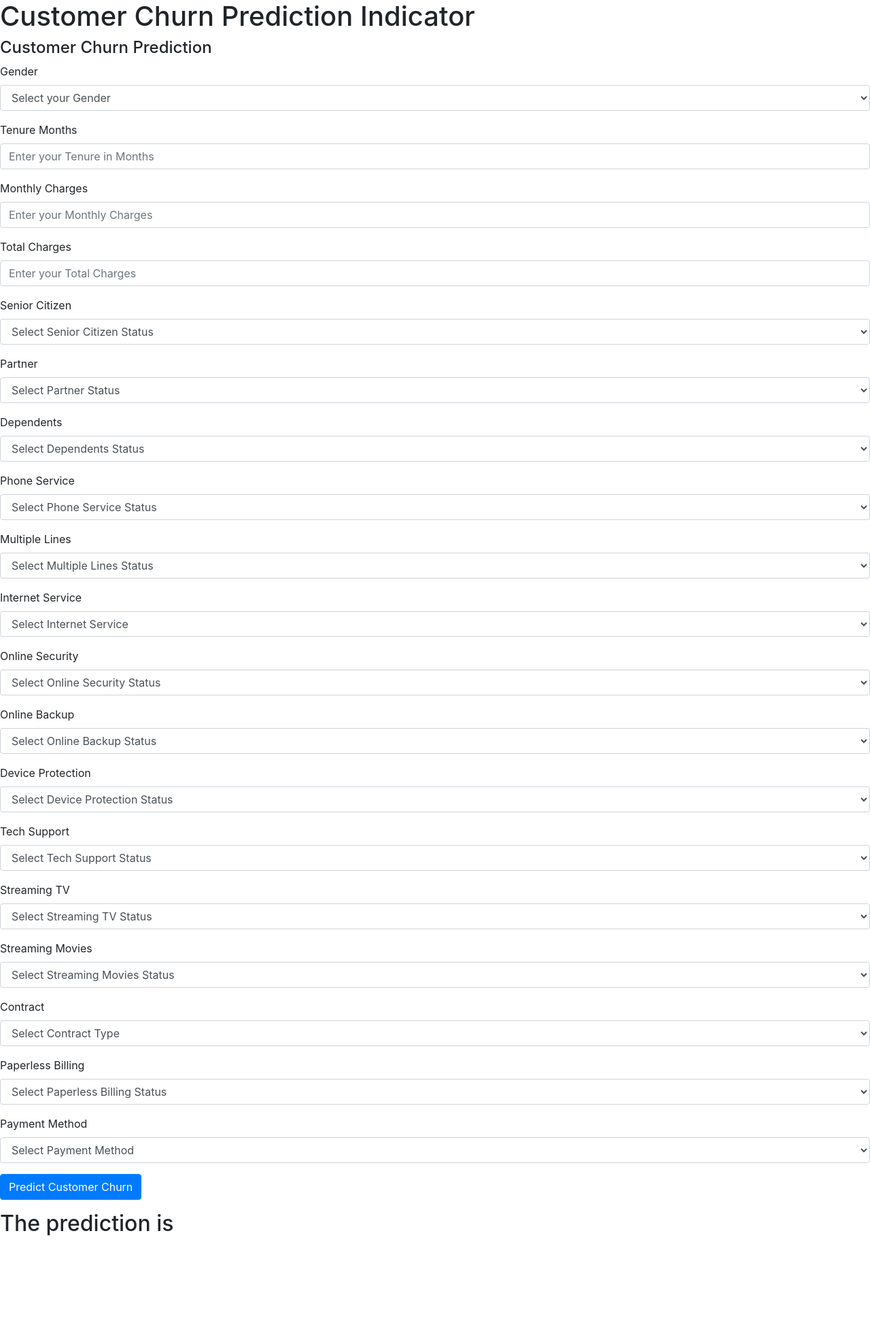
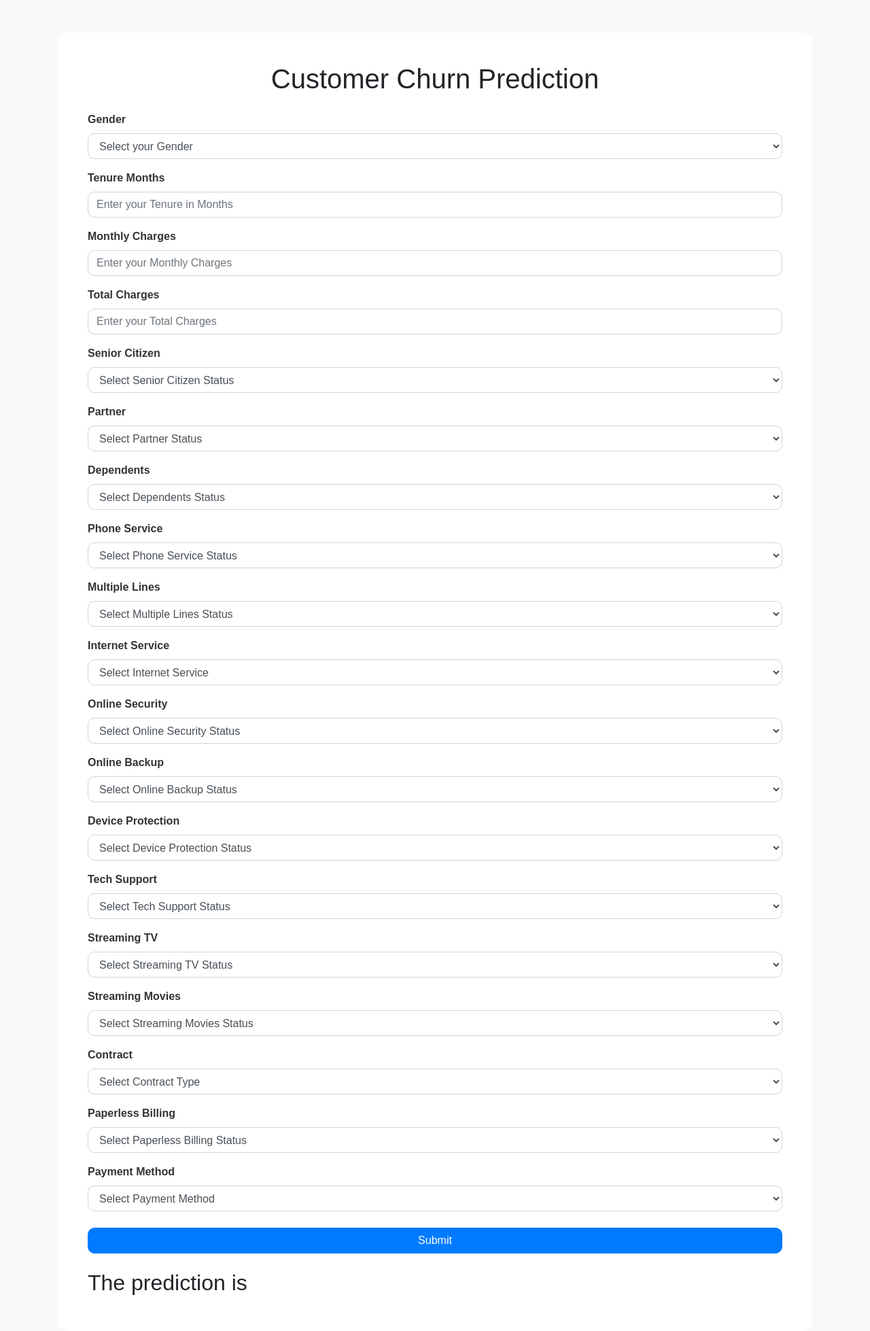
Before and after one commit to SURYA-BS-01/customer-churn-prediction, a Flask app: page / in a window 1280 px wide. Shown: the whole page at 68% size. Before the commit the page ends 1818 px from the top, so only its background shows below. Run offline with Flask 3, Linux system fonts and the light colour scheme; some libraries are stand-ins or nearby versions.

Commit message:
UI Update

```diff
--- a/templates/index.html
+++ b/templates/index.html
@@ -3,173 +3,197 @@
 <head>
     <title>Customer Churn Prediction</title>
     <link rel="stylesheet" href="https://maxcdn.bootstrapcdn.com/bootstrap/4.0.0/css/bootstrap.min.css">
+    <link rel="stylesheet" href="styles.css">
 </head>
 <body>
-    <div class="login">
-        <h1>Customer Churn Prediction Indicator</h1>
-
+    <div class="container mt-5">
+        <div class="card shadow-lg p-4">
+            <div class="card-body">
+                <h1 class="text-center mb-4">Customer Churn Prediction</h1>
                 <form action="{{ url_for('predict_datapoint')}}" method="post">
-            <h1>
-                <legend>Customer Churn Prediction</legend>
-            </h1>
-            <div class="mb-3">
-                <label class="form-label">Gender</label>
-                <select class="form-control" name="gender" placeholder="Enter your Gender" required>
-                    <option class="placeholder" selected disabled value="">Select your Gender</option>
+                    <fieldset>
+                        <div class="form-group">
+                            <label for="gender" class="form-label">Gender</label>
+                            <select id="gender" class="form-control" name="gender" required>
+                                <option selected disabled value="">Select your Gender</option>
                                 <option value="Male">Male</option>
                                 <option value="Female">Female</option>
                             </select>
                         </div>
-            <div class="mb-3">
-                <label class="form-label">Tenure Months</label>
-                <input class="form-control" type="number" name="tenure_months" placeholder="Enter your Tenure in Months" min="0" required />
+
+                        <div class="form-group">
+                            <label for="tenure_months" class="form-label">Tenure Months</label>
+                            <input id="tenure_months" class="form-control" type="number" name="tenure_months" placeholder="Enter your Tenure in Months" min="0" required />
                         </div>
-            <div class="mb-3">
-                <label class="form-label">Monthly Charges</label>
-                <input class="form-control" type="number" step="0.01" name="monthly_charges" placeholder="Enter your Monthly Charges" min="0" required />
+
+                        <div class="form-group">
+                            <label for="monthly_charges" class="form-label">Monthly Charges</label>
+                            <input id="monthly_charges" class="form-control" type="number" step="0.01" name="monthly_charges" placeholder="Enter your Monthly Charges" min="0" required />
                         </div>
-            <div class="mb-3">
-                <label class="form-label">Total Charges</label>
-                <input class="form-control" type="number" step="0.01" name="total_charges" placeholder="Enter your Total Charges" min="0" required />
+
+                        <div class="form-group">
+                            <label for="total_charges" class="form-label">Total Charges</label>
+                            <input id="total_charges" class="form-control" type="number" step="0.01" name="total_charges" placeholder="Enter your Total Charges" min="0" required />
                         </div>
-            <div class="mb-3">
-                <label class="form-label">Senior Citizen</label>
-                <select class="form-control" name="senior_citizen" placeholder="Are you a Senior Citizen?" required>
-                    <option class="placeholder" selected disabled value="">Select Senior Citizen Status</option>
+
+                        <div class="form-group">
+                            <label for="senior_citizen" class="form-label">Senior Citizen</label>
+                            <select id="senior_citizen" class="form-control" name="senior_citizen" required>
+                                <option selected disabled value="">Select Senior Citizen Status</option>
                                 <option value="No">No</option>
                                 <option value="Yes">Yes</option>
                             </select>
                         </div>
-            <div class="mb-3">
-                <label class="form-label">Partner</label>
-                <select class="form-control" name="partner" placeholder="Do you have a Partner?" required>
-                    <option class="placeholder" selected disabled value="">Select Partner Status</option>
+
+                        <div class="form-group">
+                            <label for="partner" class="form-label">Partner</label>
+                            <select id="partner" class="form-control" name="partner" required>
+                                <option selected disabled value="">Select Partner Status</option>
                                 <option value="No">No</option>
                                 <option value="Yes">Yes</option>
                             </select>
                         </div>
-            <div class="mb-3">
-                <label class="form-label">Dependents</label>
-                <select class="form-control" name="dependents" placeholder="Do you have Dependents?" required>
-                    <option class="placeholder" selected disabled value="">Select Dependents Status</option>
+
+                        <div class="form-group">
+                            <label for="dependents" class="form-label">Dependents</label>
+                            <select id="dependents" class="form-control" name="dependents" required>
+                                <option selected disabled value="">Select Dependents Status</option>
                                 <option value="No">No</option>
                                 <option value="Yes">Yes</option>
                             </select>
                         </div>
-            <div class="mb-3">
-                <label class="form-label">Phone Service</label>
-                <select class="form-control" name="phone_service" placeholder="Do you have Phone Service?" required>
-                    <option class="placeholder" selected disabled value="">Select Phone Service Status</option>
+
+                        <div class="form-group">
+                            <label for="phone_service" class="form-label">Phone Service</label>
+                            <select id="phone_service" class="form-control" name="phone_service" required>
+                                <option selected disabled value="">Select Phone Service Status</option>
                                 <option value="No">No</option>
                                 <option value="Yes">Yes</option>
                             </select>
                         </div>
-            <div class="mb-3">
-                <label class="form-label">Multiple Lines</label>
-                <select class="form-control" name="multiple_lines" placeholder="Do you have Multiple Lines?" required>
-                    <option class="placeholder" selected disabled value="">Select Multiple Lines Status</option>
+
+                        <div class="form-group">
+                            <label for="multiple_lines" class="form-label">Multiple Lines</label>
+                            <select id="multiple_lines" class="form-control" name="multiple_lines" required>
+                                <option selected disabled value="">Select Multiple Lines Status</option>
                                 <option value="No">No</option>
                                 <option value="Yes">Yes</option>
                                 <option value="No internet service">No internet service</option>
                             </select>
                         </div>
-            <div class="mb-3">
-                <label class="form-label">Internet Service</label>
-                <select class="form-control" name="internet_service" placeholder="Select Internet Service" required>
-                    <option class="placeholder" selected disabled value="">Select Internet Service</option>
+
+                        <div class="form-group">
+                            <label for="internet_service" class="form-label">Internet Service</label>
+                            <select id="internet_service" class="form-control" name="internet_service" required>
+                                <option selected disabled value="">Select Internet Service</option>
                                 <option value="DSL">DSL</option>
                                 <option value="Fiber optic">Fiber optic</option>
                                 <option value="No">No</option>
                             </select>
                         </div>
-            <div class="mb-3">
-                <label class="form-label">Online Security</label>
-                <select class="form-control" name="online_security" placeholder="Select Online Security Status" required>
-                    <option class="placeholder" selected disabled value="">Select Online Security Status</option>
+
+                        <div class="form-group">
+                            <label for="online_security" class="form-label">Online Security</label>
+                            <select id="online_security" class="form-control" name="online_security" required>
+                                <option selected disabled value="">Select Online Security Status</option>
                                 <option value="No">No</option>
                                 <option value="Yes">Yes</option>
                                 <option value="No internet service">No internet service</option>
                             </select>
                         </div>
-            <div class="mb-3">
-                <label class="form-label">Online Backup</label>
-                <select class="form-control" name="online_backup" placeholder="Select Online Backup Status" required>
-                    <option class="placeholder" selected disabled value="">Select Online Backup Status</option>
+
+                        <div class="form-group">
+                            <label for="online_backup" class="form-label">Online Backup</label>
+                            <select id="online_backup" class="form-control" name="online_backup" required>
+                                <option selected disabled value="">Select Online Backup Status</option>
                                 <option value="No">No</option>
                                 <option value="Yes">Yes</option>
                                 <option value="No internet service">No internet service</option>
                             </select>
                         </div>
-            <div class="mb-3">
-                <label class="form-label">Device Protection</label>
-                <select class="form-control" name="device_protection" placeholder="Select Device Protection Status" required>
-                    <option class="placeholder" selected disabled value="">Select Device Protection Status</option>
+
+                        <div class="form-group">
+                            <label for="device_protection" class="form-label">Device Protection</label>
+                            <select id="device_protection" class="form-control" name="device_protection" required>
+                                <option selected disabled value="">Select Device Protection Status</option>
                                 <option value="No">No</option>
                                 <option value="Yes">Yes</option>
                                 <option value="No internet service">No internet service</option>
                             </select>
                         </div>
-            <div class="mb-3">
-                <label class="form-label">Tech Support</label>
-                <select class="form-control" name="tech_support" placeholder="Select Tech Support Status" required>
-                    <option class="placeholder" selected disabled value="">Select Tech Support Status</option>
+
+                        <div class="form-group">
+                            <label for="tech_support" class="form-label">Tech Support</label>
+                            <select id="tech_support" class="form-control" name="tech_support" required>
+                                <option selected disabled value="">Select Tech Support Status</option>
                                 <option value="No">No</option>
                                 <option value="Yes">Yes</option>
                                 <option value="No internet service">No internet service</option>
                             </select>
                         </div>
-            <div class="mb-3">
-                <label class="form-label">Streaming TV</label>
-                <select class="form-control" name="streaming_tv" placeholder="Select Streaming TV Status" required>
-                    <option class="placeholder" selected disabled value="">Select Streaming TV Status</option>
+
+                        <div class="form-group">
+                            <label for="streaming_tv" class="form-label">Streaming TV</label>
+                            <select id="streaming_tv" class="form-control" name="streaming_tv" required>
+                                <option selected disabled value="">Select Streaming TV Status</option>
                                 <option value="No">No</option>
                                 <option value="Yes">Yes</option>
                                 <option value="No internet service">No internet service</option>
                             </select>
                         </div>
-            <div class="mb-3">
-                <label class="form-label">Streaming Movies</label>
-                <select class="form-control" name="streaming_movies" placeholder="Select Streaming Movies Status" required>
-                    <option class="placeholder" selected disabled value="">Select Streaming Movies Status</option>
+
+                        <div class="form-group">
+                            <label for="streaming_movies" class="form-label">Streaming Movies</label>
+                            <select id="streaming_movies" class="form-control" name="streaming_movies" required>
+                                <option selected disabled value="">Select Streaming Movies Status</option>
                                 <option value="No">No</option>
                                 <option value="Yes">Yes</option>
                                 <option value="No internet service">No internet service</option>
                             </select>
                         </div>
-            <div class="mb-3">
-                <label class="form-label">Contract</label>
-                <select class="form-control" name="contract" placeholder="Select Contract Type" required>
-                    <option class="placeholder" selected disabled value="">Select Contract Type</option>
+
+                        <div class="form-group">
+                            <label for="contract" class="form-label">Contract</label>
+                            <select id="contract" class="form-control" name="contract" required>
+                                <option selected disabled value="">Select Contract Type</option>
                                 <option value="Month-to-month">Month-to-month</option>
                                 <option value="One year">One year</option>
                                 <option value="Two year">Two year</option>
                             </select>
                         </div>
-            <div class="mb-3">
-                <label class="form-label">Paperless Billing</label>
-                <select class="form-control" name="paperless_billing" placeholder="Select Paperless Billing Status" required>
-                    <option class="placeholder" selected disabled value="">Select Paperless Billing Status</option>
+
+                        <div class="form-group">
+                            <label for="paperless_billing" class="form-label">Paperless Billing</label>
+                            <select id="paperless_billing" class="form-control" name="paperless_billing" required>
+                                <option selected disabled value="">Select Paperless Billing Status</option>
                                 <option value="No">No</option>
                                 <option value="Yes">Yes</option>
                             </select>
                         </div>
-            <div class="mb-3">
-                <label class="form-label">Payment Method</label>
-                <select class="form-control" name="payment_method" placeholder="Select Payment Method" required>
-                    <option class="placeholder" selected disabled value="">Select Payment Method</option>
+
+                        <div class="form-group">
+                            <label for="payment_method" class="form-label">Payment Method</label>
+                            <select id="payment_method" class="form-control" name="payment_method" required>
+                                <option selected disabled value="">Select Payment Method</option>
                                 <option value="Mailed check">Mailed check</option>
                                 <option value="Electronic check">Electronic check</option>
+                                <option value="Credit card (automatic)">Credit card (automatic)</option>
                                 <option value="Bank transfer (automatic)">Bank transfer (automatic)</option>
-                    <option value="Credit card (automatic)">Credit card (automatic)</option>
                             </select>
                         </div>
-            <div class="mb-3">
-                <input class="btn btn-primary" type="submit" value="Predict Customer Churn" required />
-            </div>
+
+                        <button type="submit" class="btn btn-primary btn-block mt-4">Submit</button>
+                    </fieldset>
                 </form>
-        <h2>
+                <h2 class="mt-4">
                     The prediction is {{results}}
                 </h2>
             </div>
+        </div>
+    </div>
+
+    <script src="https://code.jquery.com/jquery-3.2.1.slim.min.js"></script>
+    <script src="https://cdnjs.cloudflare.com/ajax/libs/popper.js/1.12.9/umd/popper.min.js"></script>
+    <script src="https://maxcdn.bootstrapcdn.com/bootstrap/4.0.0/js/bootstrap.min.js"></script>
 </body>
 </html>
--- /dev/null
+++ b/templates/styles.css
@@ -0,0 +1,31 @@
+body {
+    background-color: #f8f9fa;
+    font-family: Arial, sans-serif;
+}
+
+.card {
+    border: none;
+    border-radius: 15px;
+}
+
+.form-label {
+    font-weight: bold;
+    color: #333;
+}
+
+select.form-control,
+input.form-control {
+    border-radius: 10px;
+    border: 1px solid #ced4da;
+}
+
+.btn-primary {
+    background-color: #007bff;
+    border-color: #007bff;
+    border-radius: 10px;
+}
+
+.btn-primary:hover {
+    background-color: #0056b3;
+    border-color: #004085;
+}
```
Lines whose indentation alone changed are shown as unchanged.
